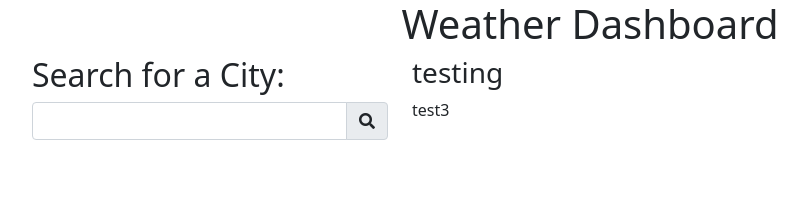
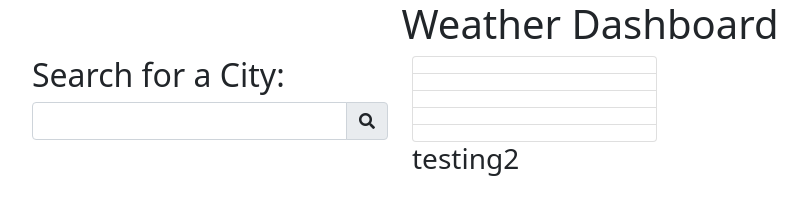
Before and after one commit to corycalaway/weather-dashboard, a plain HTML site: page index.html in a window 1280 px wide. Shown: the whole page, without its empty margins (50-857 px from the left). Drawn offline with nearby package versions, Linux system fonts and the light colour scheme.

Commit message:
setup for current weather list formated

```diff
--- a/assets/js/homepage.js
+++ b/assets/js/homepage.js
@@ -1,12 +1,44 @@
 
-
+// create current weather from search
 var currentWeatherFunction = function() {
 
 var currentWeather = document.querySelector('#currentWeather');
 
-var currentWeatherEl = document.createElement('h3');
-currentWeatherEl.textContent = "testing";
+//add list item for current weather
+var currentWeatherEl = document.createElement('ul');
+currentWeatherEl.classList.add("list-group");
 currentWeather.appendChild(currentWeatherEl);
+
+// City name and date
+var currentWeatherCity = document.createElement('li');
+currentWeatherCity.classList.add("list-group-item");
+currentWeatherEl.appendChild(currentWeatherCity);
+
+// current temperature for listed city
+var currentTemp = document.createElement('li');
+currentTemp.classList.add("list-group-item");
+currentWeatherEl.appendChild(currentTemp);
+
+// current humidty for listed city
+var currentHumidty = document.createElement('li');
+currentHumidty.classList.add("list-group-item");
+currentWeatherEl.appendChild(currentHumidty);
+
+// current wind speed for listed city
+var currentWindSpeed = document.createElement('li');
+currentWindSpeed.classList.add("list-group-item");
+currentWeatherEl.appendChild(currentWindSpeed);
+
+// current UV index for listed city
+var currentUvIndex = document.createElement('li');
+currentUvIndex.classList.add("list-group-item");
+currentWeatherEl.appendChild(currentUvIndex);
+
+
+// add five day forcast
+var fiveDayForcast = document.createElement('h3');
+fiveDayForcast.textContent = "testing2";
+currentWeather.appendChild(fiveDayForcast);
 };
 
 currentWeatherFunction();
--- a/index.html
+++ b/index.html
@@ -29,7 +29,7 @@
             <div class="col-8">
                 <div class="row"></div>
                     <div id="currentWeather" class="col-4"></div>
-                <div class="col-4">test3</div>
+                <div class="col-4"></div>
             </div>
         </div>
     </section>
```
Also changed, not shown: 1 other file.
